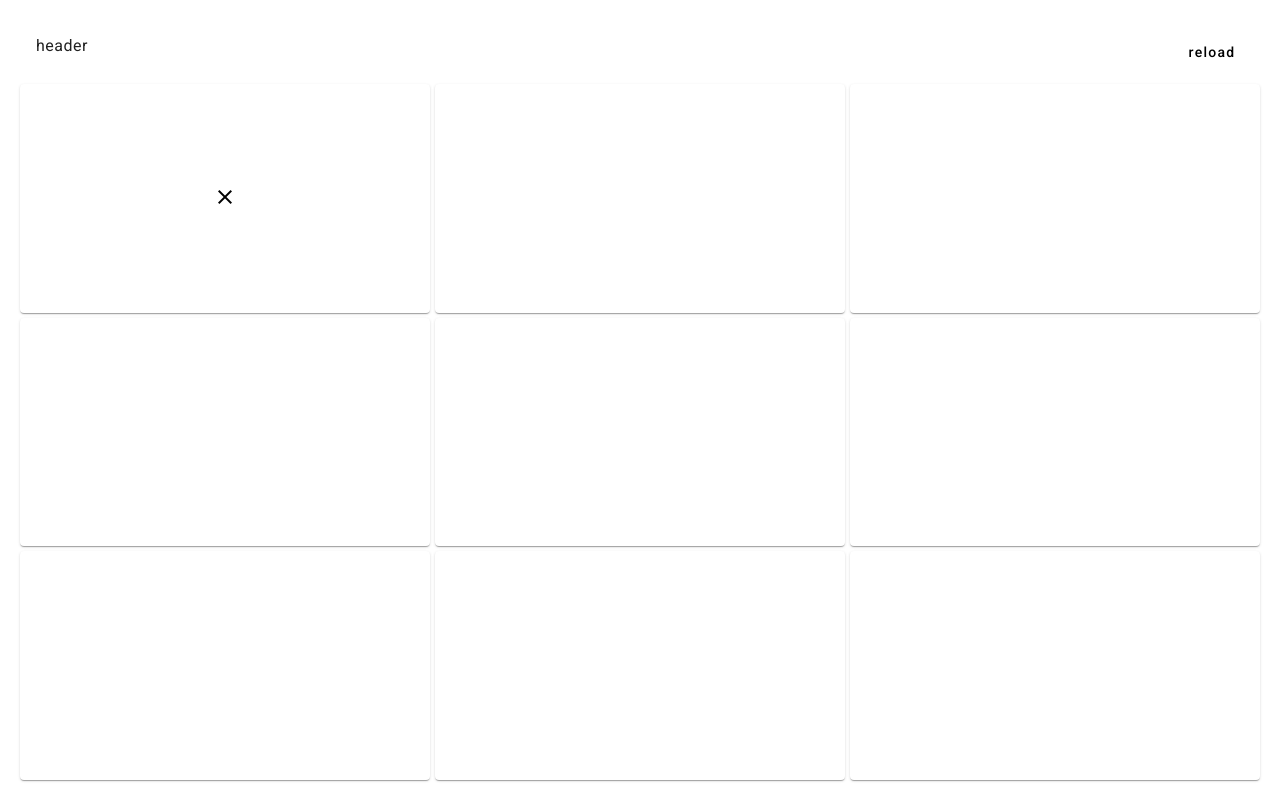
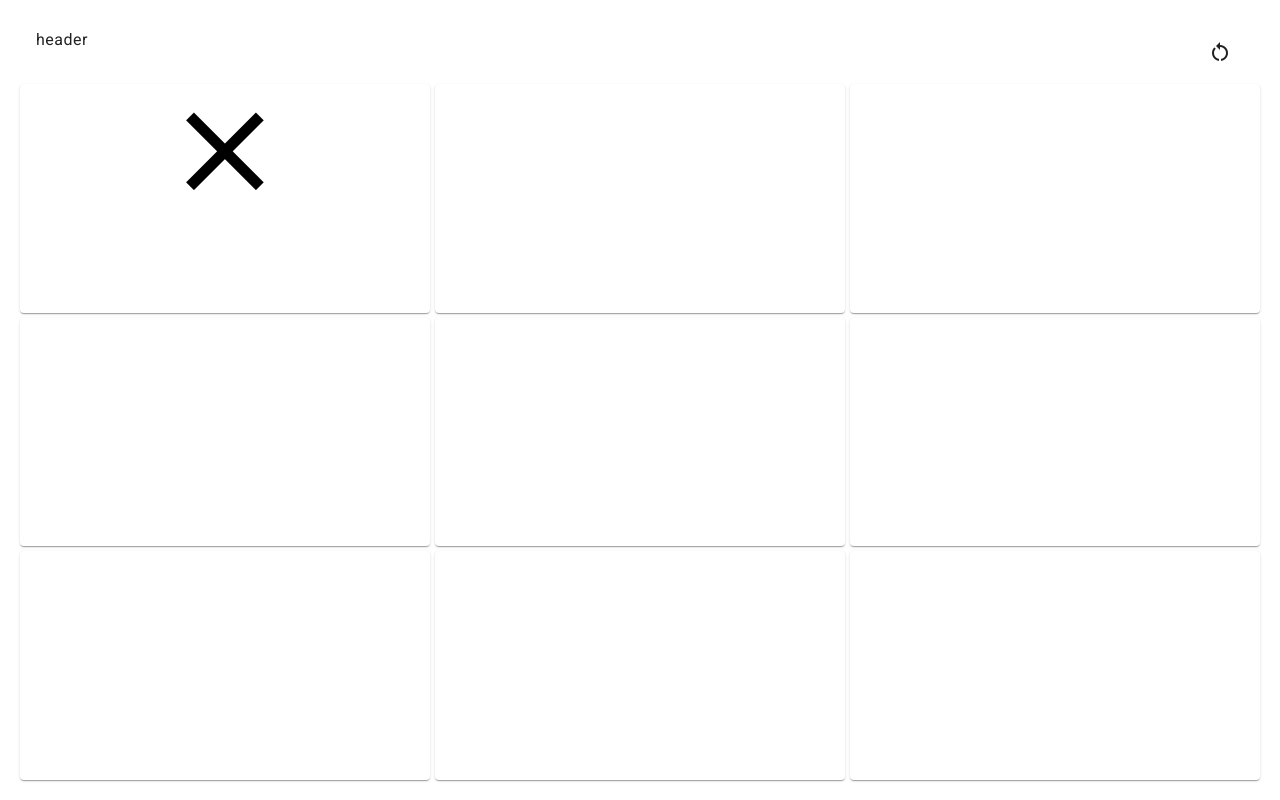
Before and after one commit to Nihandel/tictactoe-angular, an Angular app in the folder tictactoeAngular/: page / in a window 1280 px wide. Both pictures are taken after a click on the button 225 px from the left and 198 px from the top of the page. Built offline with nearby package versions, Linux system fonts and the light colour scheme.

Commit message:
grow icons

```diff
--- a/tictactoeAngular/src/app/pages/home-page/home-page.component.html
+++ b/tictactoeAngular/src/app/pages/home-page/home-page.component.html
@@ -2,7 +2,9 @@
     <mat-list>
         <mat-list-item>
             {{headerContent}}
-            <button style="float: right;" mat-button (click)="newMatch()">reload</button>
+            <button style="float: right;" mat-icon-button (click)="newMatch()">
+                <mat-icon>restart_alt</mat-icon>
+            </button>
         </mat-list-item>
     </mat-list>
 </div>
@@ -10,10 +12,11 @@
 
     <div class="grid">
         <mat-card *ngFor="let item of (tableState$|async),let indx=index" style="display: flex; justify-content: center; align-content: center;">
-            <button type="button" style="width: 100%; height: 100%; background-color: transparent; border: transparent;"
+            <button type="button"
+                style="width: 100%; height: 100%; background-color: transparent; border: transparent; display: flex; justify-content: center; align-content: center;"
                 (click)="onButtonClick(indx,currentPlayer)">
-                <mat-icon [fontIcon]="'close'" *ngIf="item=='X'"></mat-icon>
-                <mat-icon [fontIcon]="'radio_button_unchecked'" *ngIf="item=='O'"></mat-icon>
+                <mat-icon [fontIcon]="'close'" *ngIf="item=='X'" style="width: 100%; height: 100%; font-size: 10em; padding: auto;"></mat-icon>
+                <mat-icon [fontIcon]="'radio_button_unchecked'" *ngIf="item=='O'" style="width: 100%; height: 100%; font-size: 10em; padding: auto;"></mat-icon>
             </button>
         </mat-card>
 
```
